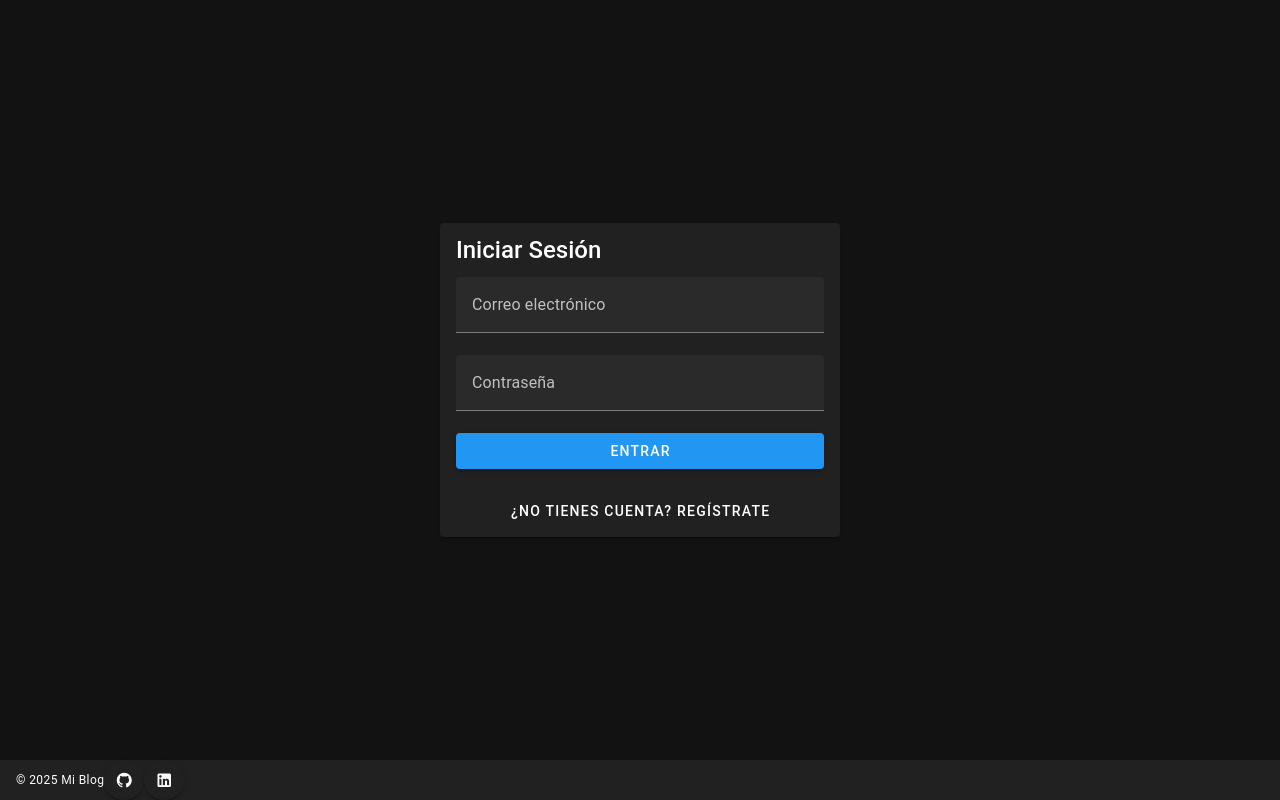
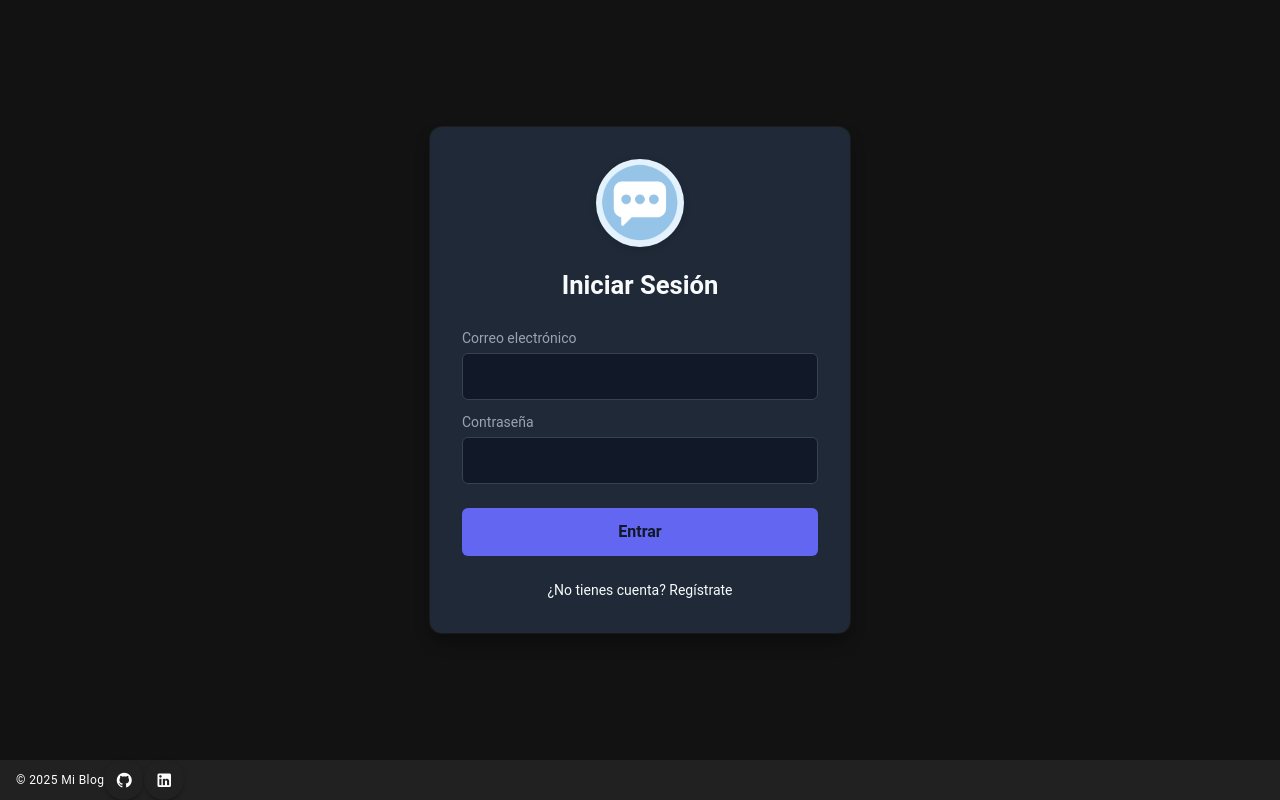
Before and after one commit to GioTaipe/blog-project, a Vue app in the folder frontend/vuetify-project/: page /Login in a window 1280 px wide. Built offline with nearby package versions, Linux system fonts and the light colour scheme; a small style sheet from the web is missing.

Commit message:
update frontend

```diff
--- a/frontend/vuetify-project/index.html
+++ b/frontend/vuetify-project/index.html
@@ -2,9 +2,10 @@
 <html lang="en">
   <head>
     <meta charset="UTF-8">
-    <link rel="icon" href="/favicon.ico">
+    <link rel="icon" href="/icon.png" >
+    <link href="https://fonts.googleapis.com/css2?family=Press+Start+2P&display=swap" rel="stylesheet">
     <meta name="viewport" content="width=device-width, initial-scale=1.0">
-    <title>Welcome to Vuetify 3</title>
+    <title>POSTEA</title>
   </head>
   <body>
     <div id="app"></div>
--- a/frontend/vuetify-project/src/components/Navbar.vue
+++ b/frontend/vuetify-project/src/components/Navbar.vue
@@ -1,12 +1,12 @@
 <template>
-  <v-app-bar app color="primary" dark>
-    <v-app-bar-title class="text-h6">POSTEA</v-app-bar-title>
-
+  <v-app-bar app flat class="custom-navbar">
+    <v-app-bar-title class="navbar-title">POSTEA</v-app-bar-title>
     <v-spacer />
-
-    <v-btn text to="/Posts">Posts</v-btn>
-    <v-btn text to="/Profile">Profile</v-btn>
-    <v-btn text @click="logout">Logout</v-btn>
+    <div class="nav-links">
+      <router-link to="/Posts" class="nav-btn">Posts</router-link>
+      <router-link to="/Profile" class="nav-btn">Perfil</router-link>
+      <button class="nav-btn" @click="logout">Salir</button>
+    </div>
   </v-app-bar>
 </template>
 
@@ -23,3 +23,61 @@ const logout = () => {
   router.push('/Login')
 }
 </script>
+
+<style>
+.navbar-title {
+  font-family: 'Press Start 2P', monospace;
+  font-size: 0.75rem;
+  color: #f9fafb;
+  letter-spacing: 4px;
+  margin: 0;
+  white-space: nowrap;
+}
+
+.custom-navbar {
+  background-color: #1f2937;
+  height: 56px;
+  padding: 0 1rem;
+  box-shadow: 0 2px 4px rgba(0, 0, 0, 0.3);
+  display: flex;
+  justify-content: space-between;
+  align-items: center;
+}
+
+.nav-links {
+  display: flex;
+  gap: 12px;
+  align-items: center;
+  flex-wrap: wrap;
+}
+
+.nav-btn {
+  background-color: transparent;
+  border: none;
+  padding: 10px 12px;
+  color: #f9fafb;
+  cursor: pointer;
+  border-radius: 5px;
+  transition: background-color 0.2s ease;
+  font-weight: 500;
+  text-decoration: none;
+  font-size: 0.9rem;
+}
+
+.nav-btn:hover,
+.nav-btn:focus {
+  background-color: #21262c;
+}
+
+@media (max-width: 600px) {
+  .nav-links {
+    justify-content: flex-end;
+    gap: 8px;
+  }
+
+  .nav-btn {
+    padding: 8px 10px;
+    font-size: 0.85rem;
+  }
+}
+</style>
--- a/frontend/vuetify-project/src/pages/Login.vue
+++ b/frontend/vuetify-project/src/pages/Login.vue
@@ -1,60 +1,48 @@
 <template>
   <v-container class="fill-height" fluid>
-    <v-row justify="center">
-      <v-col cols="12" sm="8" md="4">
-        <v-card>
-          <v-card-title class="text-h5 justify-center">
-            {{ isLogin ? 'Iniciar Sesión' : 'Registrarse' }}
-          </v-card-title>
+    <v-row justify="center" align="center">
+      <div class="form-container">
+        <img
+          src="/icon.png"
+          alt="Logo POSTEA"
+          class="logo-login"
+        />
+        <div class="title">
+          {{ isLogin ? 'Iniciar Sesión' : 'Registrarse' }}
+        </div>
 
-          <v-card-text>
-            <v-form @submit.prevent="handleSubmit">
-              <!-- Registro: nombre -->
-              <v-text-field
-                v-if="!isLogin"
-                v-model="name"
-                label="Nombre completo"
-                required
-              />
+        <form class="form" @submit.prevent="handleSubmit">
+          <div class="input-group" v-if="!isLogin">
+            <label for="name">Nombre completo</label>
+            <input id="name" v-model="name" type="text" required />
+          </div>
 
-              <!-- Email -->
-              <v-text-field
-                v-model="email"
-                label="Correo electrónico"
-                type="email"
-                required
-              />
+          <div class="input-group">
+            <label for="email">Correo electrónico</label>
+            <input id="email" v-model="email" type="email" required />
+          </div>
 
-              <!-- Contraseña -->
-              <v-text-field
-                v-model="password"
-                label="Contraseña"
-                type="password"
-                required
-              />
+          <div class="input-group">
+            <label for="password">Contraseña</label>
+            <input id="password" v-model="password" type="password" required />
+          </div>
 
-              <!-- Confirmar contraseña (solo para registro) -->
-              <v-text-field
-                v-if="!isLogin"
-                v-model="confirmPassword"
-                label="Confirmar contraseña"
-                type="password"
-                required
-              />
+          <div class="input-group" v-if="!isLogin">
+            <label for="confirmPassword">Confirmar contraseña</label>
+            <input id="confirmPassword" v-model="confirmPassword" type="password" required />
+          </div>
 
-              <v-btn type="submit" color="primary" block>
-                {{ isLogin ? 'Entrar' : 'Registrarse' }}
-              </v-btn>
-            </v-form>
-          </v-card-text>
+          <button class="sign" type="submit">
+            {{ isLogin ? 'Entrar' : 'Registrarse' }}
+          </button>
+        </form>
 
-          <v-card-actions class="justify-center">
-            <v-btn text @click="toggleForm">
-              {{ isLogin ? '¿No tienes cuenta? Regístrate' : '¿Ya tienes cuenta? Inicia sesión' }}
-            </v-btn>
-          </v-card-actions>
-        </v-card>
-      </v-col>
+        <p class="signup">
+          <a href="#" @click.prevent="toggleForm">
+            {{ isLogin ? '¿No tienes cuenta? Regístrate' : '¿Ya tienes cuenta? Inicia sesión' }}
+          </a>
+        </p>
+      </div>
     </v-row>
   </v-container>
 </template>
@@ -85,7 +73,7 @@ const toggleForm = () => {
 const handleSubmit = async () => {
   try {
     if (isLogin.value) {
-      const data= await loginUser(email.value, password.value)
+      const data = await loginUser(email.value, password.value)
       auth.login(data.token, data.user)
       router.push('/posts')
     } else {
@@ -103,3 +91,122 @@ const handleSubmit = async () => {
   }
 }
 </script>
+
+<style scoped>
+.logo-login {
+  width: 88px;
+  height: 88px;
+  border-radius: 50%;
+  background: #e3f2fd;
+  object-fit: cover;
+  margin: 0 auto 1.2rem auto;
+  display: block;
+  box-shadow: 0 2px 8px rgba(0,0,0,0.11);
+}
+
+.form-container {
+  width: 100%;
+  max-width: 420px;
+  border-radius: 0.75rem;
+  background-color: #1f2937;
+  padding: 2rem;
+  color: #f9fafb;
+  box-shadow: 0 0 0 1px rgba(255, 255, 255, 0.05), 0 10px 15px rgba(0, 0, 0, 0.3);
+  box-sizing: border-box;
+}
+
+.title {
+  text-align: center;
+  font-size: 1.6rem;
+  font-weight: 700;
+}
+
+.form {
+  margin-top: 1.5rem;
+}
+
+.input-group {
+  margin-top: 0.75rem;
+  font-size: 0.875rem;
+}
+
+.input-group label {
+  display: block;
+  color: #9ca3af;
+  margin-bottom: 4px;
+}
+
+.input-group input {
+  width: 100%;
+  border-radius: 0.375rem;
+  border: 1px solid #374151;
+  outline: none;
+  background-color: #111827;
+  padding: 0.75rem 1rem;
+  color: #f9fafb;
+  transition: border-color 0.2s ease;
+}
+
+.input-group input:focus {
+  border-color: #4f46e5;
+}
+
+.sign {
+  margin-top: 1.5rem;
+  display: block;
+  width: 100%;
+  background-color: #6366f1;
+  padding: 0.75rem;
+  text-align: center;
+  color: #111827;
+  border: none;
+  border-radius: 0.375rem;
+  font-weight: 600;
+  cursor: pointer;
+  transition: background-color 0.2s ease;
+}
+
+.sign:hover {
+  background-color: #4f46e5;
+}
+
+.signup {
+  text-align: center;
+  font-size: 0.75rem;
+  color: #9ca3af;
+  margin-top: 1.5rem;
+}
+
+.signup a {
+  color: #f9fafb;
+  text-decoration: none;
+  font-size: 14px;
+}
+
+.signup a:hover {
+  text-decoration: underline;
+  color: #c084fc;
+}
+
+/* ✅ Responsive */
+@media (max-width: 480px) {
+  .form-container {
+    padding: 1.5rem;
+    border-radius: 0.5rem;
+  }
+
+  .title {
+    font-size: 1.4rem;
+  }
+
+  .sign {
+    padding: 0.6rem;
+    font-size: 0.95rem;
+  }
+
+  .input-group input {
+    padding: 0.6rem 0.9rem;
+    font-size: 0.9rem;
+  }
+}
+</style>
```
Also changed, not shown: frontend/vuetify-project/src/pages/Posts.vue (+129 -40 lines), frontend/vuetify-project/src/pages/Profile.vue (+85 -44 lines), frontend/vuetify-project/public/icon.png (added), frontend/vuetify-project/public/logo.png (added).
